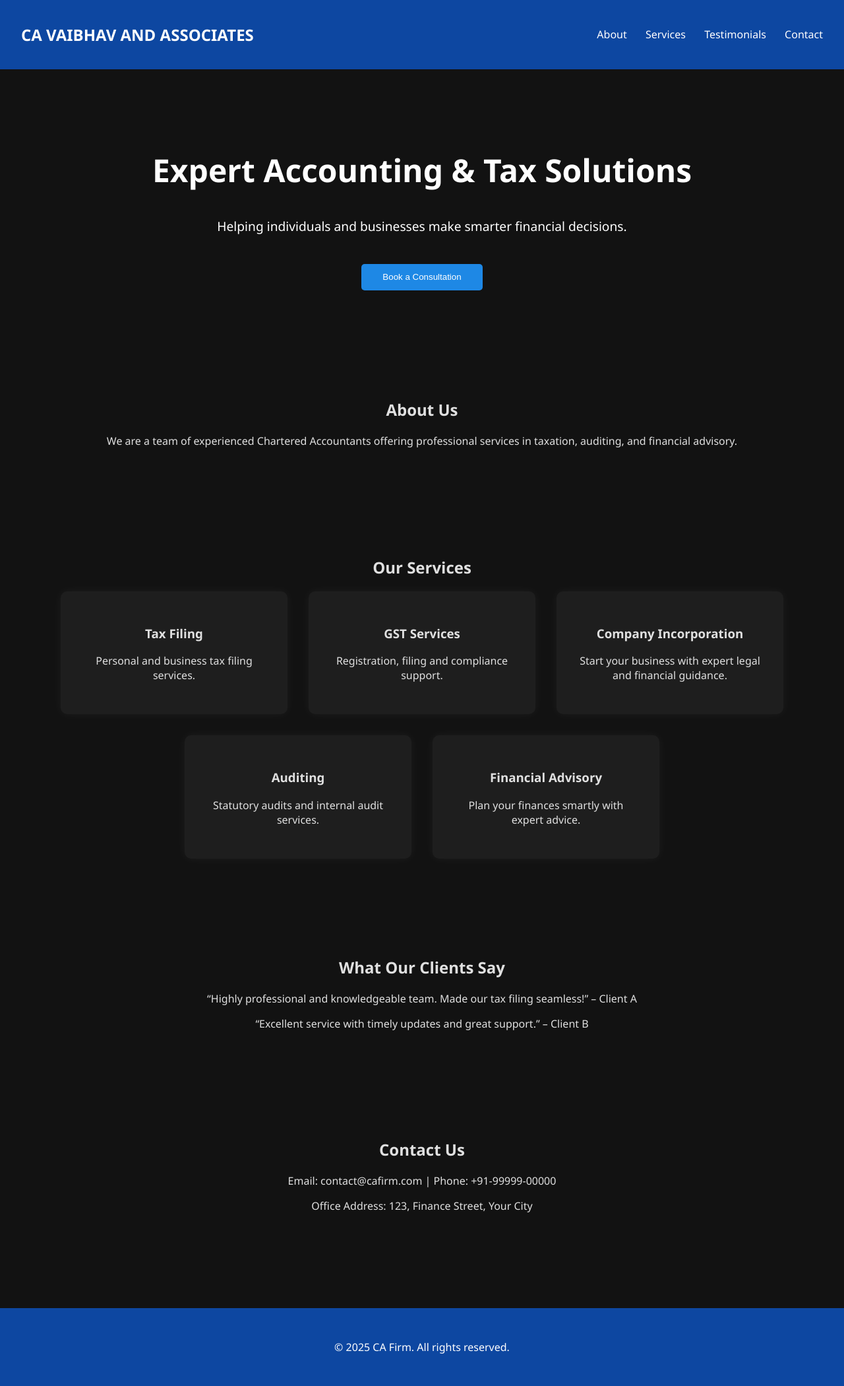
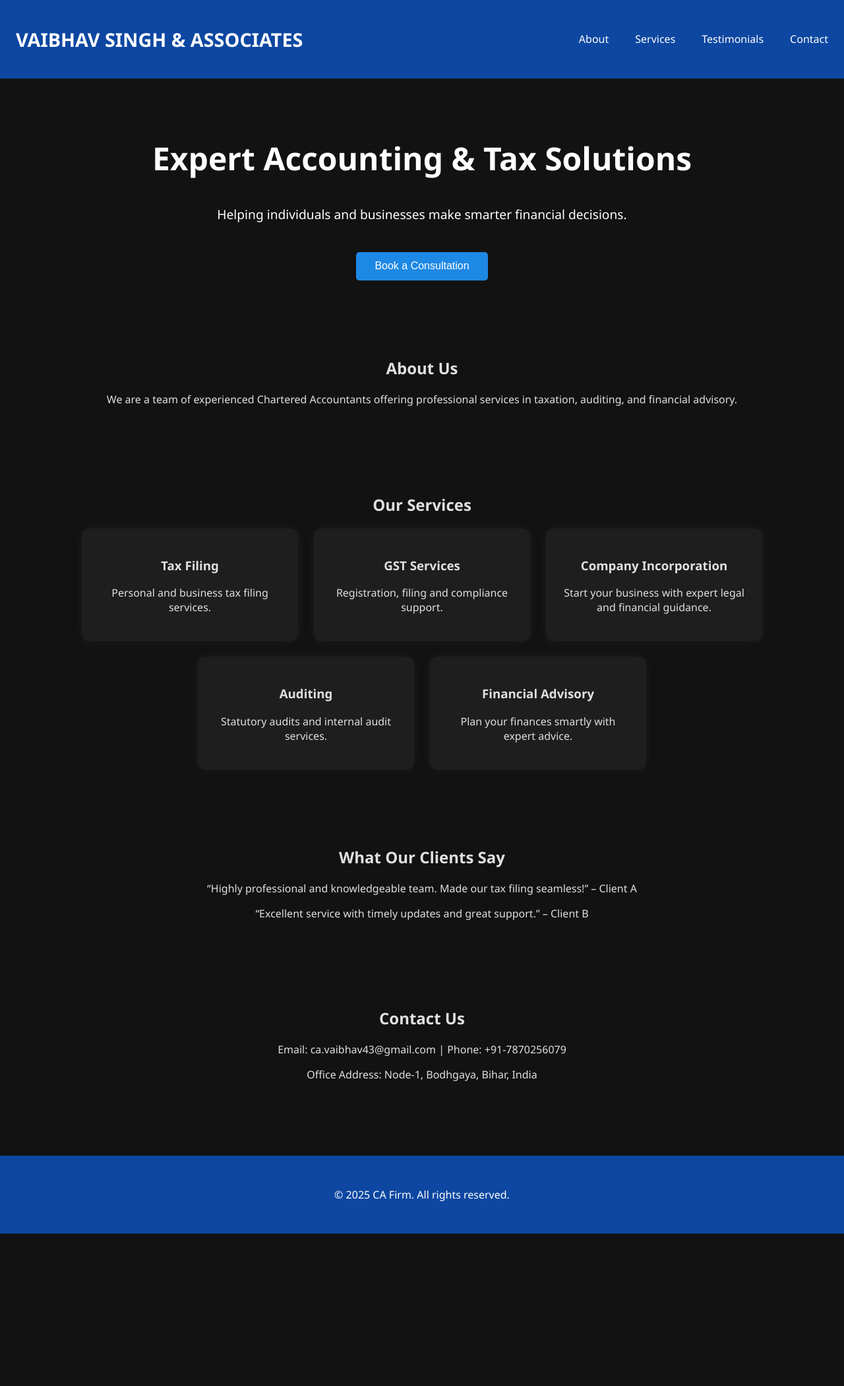
Before and after one commit to darkstarexist/CAVAIBHAVWEBSITE, a Flask app: page / in a window 1280 px wide. Shown: the whole page at 66% size. After the commit the page ends 1869 px from the top, so only its background shows below. Run offline with Flask 3, Linux system fonts and the light colour scheme; some libraries are stand-ins or nearby versions.

Commit message:
Update sample.html

```diff
--- a/templates/sample.html
+++ b/templates/sample.html
@@ -1,8 +1,8 @@
 <!DOCTYPE html>
 <html lang="en">
 <head>
-    <meta charset="UTF-8">
-    <meta name="viewport" content="width=device-width, initial-scale=1.0">
+  <meta charset="UTF-8" />
+  <meta name="viewport" content="width=device-width, initial-scale=1.0"/>
   <title>Chartered Accountant Firm</title>
   <style>
     :root {
@@ -22,22 +22,94 @@
     header {
       background-color: var(--header-color);
       color: white;
-            padding: 1rem 2rem;
+      padding: 1rem 1.5rem;
       display: flex;
+      flex-wrap: wrap;
       justify-content: space-between;
       align-items: center;
     }
+    header h2 {
+      font-size: 1.3rem;
+      flex: 1 1 100%;
+    }
+    nav {
+      display: flex;
+      flex-wrap: wrap;
+      justify-content: center;
+      gap: 1rem;
+      margin-top: 0.5rem;
+      flex: 1 1 100%;
+    }
     nav a {
       color: white;
-            margin-left: 1.5rem;
       text-decoration: none;
       font-weight: 500;
     }
+
     .hero {
       background: url('https://via.placeholder.com/1500x500') center/cover no-repeat;
       color: white;
-            padding: 5rem 2rem;
+      padding: 3rem 1rem;
       text-align: center;
+    }
+    .hero h1 {
+      font-size: 2.2rem;
+    }
+    .hero p {
+      font-size: 1.1rem;
+      margin-top: 0.5rem;
+    }
+    .cta-button {
+      margin-top: 1.5rem;
+      padding: 0.8rem 1.8rem;
+      background-color: var(--primary-color);
+      color: white;
+      border: none;
+      border-radius: 5px;
+      font-size: 1rem;
+      cursor: pointer;
+    }
+
+    .section {
+      padding: 3rem 1rem;
+      text-align: center;
+    }
+    .services {
+      display: flex;
+      flex-wrap: wrap;
+      justify-content: center;
+      gap: 1.5rem;
+    }
+    .service-card {
+      background-color: var(--card-bg);
+      padding: 1.5rem;
+      border-radius: 10px;
+      box-shadow: 0 0 15px rgba(255,255,255,0.05);
+      width: 90%;
+      max-width: 300px;
+    }
+
+    footer {
+      background-color: var(--footer-bg);
+      color: white;
+      text-align: center;
+      padding: 2rem 1rem;
+      margin-top: 3rem;
+    }
+
+    /* 🔽 Mobile Optimizations */
+    @media screen and (min-width: 600px) {
+      header h2 {
+        flex: 1;
+        font-size: 1.8rem;
+      }
+      nav {
+        flex: none;
+        justify-content: flex-end;
+        margin-top: 0;
+      }
+      nav a {
+        margin-left: 1.5rem;
       }
       .hero h1 {
         font-size: 3rem;
@@ -45,44 +117,21 @@
       .hero p {
         font-size: 1.2rem;
       }
-        .cta-button {
-            margin-top: 1.5rem;
-            padding: 0.8rem 2rem;
-            background-color: var(--primary-color);
-            color: white;
-            border: none;
-            border-radius: 5px;
-            cursor: pointer;
     }
-        .section {
-            padding: 4rem 2rem;
-            text-align: center;
-        }
+
+    @media screen and (min-width: 768px) {
       .services {
-            display: flex;
-            flex-wrap: wrap;
         justify-content: center;
-            gap: 2rem;
       }
       .service-card {
-            background-color: var(--card-bg);
-            padding: 2rem;
-            border-radius: 10px;
-            box-shadow: 0 0 15px rgba(255,255,255,0.05);
         width: 280px;
       }
-        footer {
-            background-color: var(--footer-bg);
-            color: white;
-            text-align: center;
-            padding: 2rem 1rem;
-            margin-top: 4rem;
     }
   </style>
 </head>
 <body>
   <header>
-        <h2>CA VAIBHAV AND ASSOCIATES</h2>
+    <h2>VAIBHAV SINGH & ASSOCIATES</h2>
     <nav>
       <a href="#about">About</a>
       <a href="#services">Services</a>
@@ -138,8 +187,8 @@
 
   <section class="section" id="contact">
     <h2>Contact Us</h2>
-        <p>Email: contact@cafirm.com | Phone: +91-99999-00000</p>
-        <p>Office Address: 123, Finance Street, Your City</p>
+    <p>Email: ca.vaibhav43@gmail.com | Phone: +91-7870256079</p>
+    <p>Office Address: Node-1, Bodhgaya, Bihar, India</p>
   </section>
 
   <footer>
```
Lines whose indentation alone changed are shown as unchanged.
